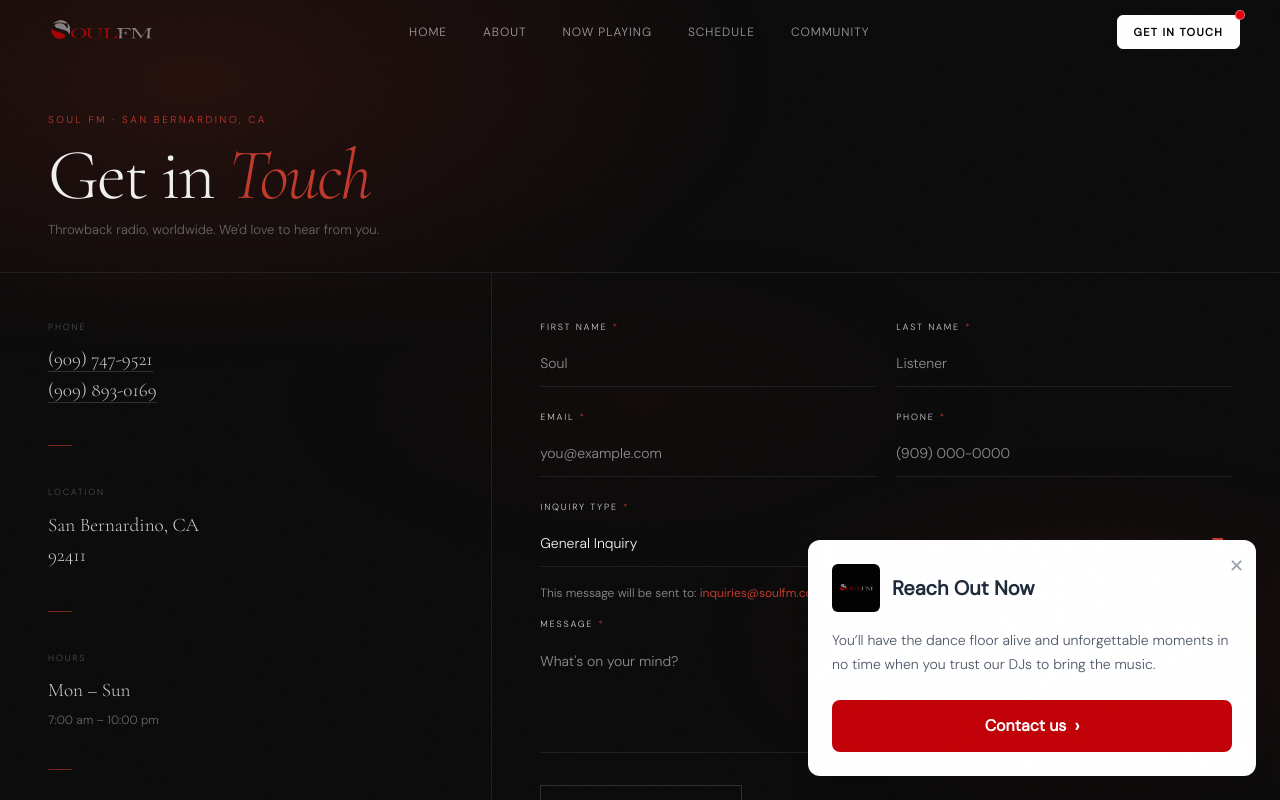
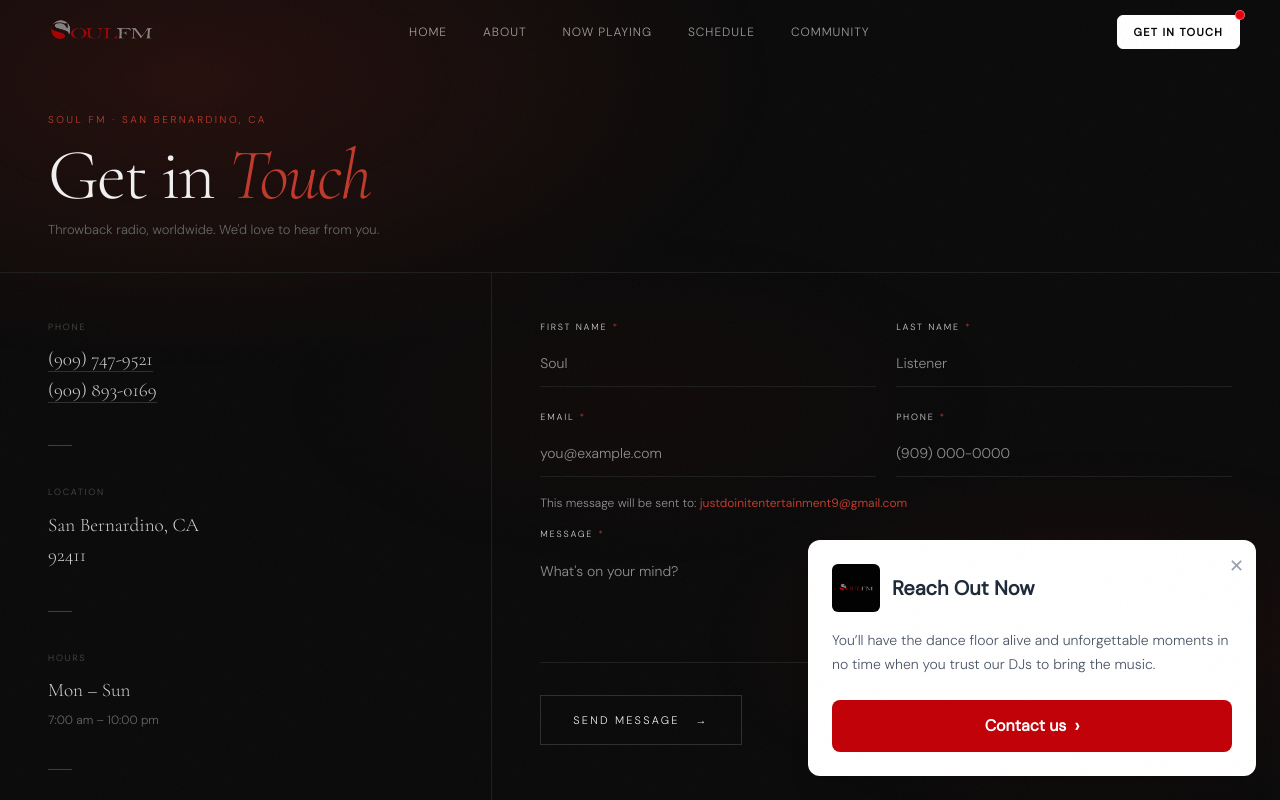
Before and after one commit to duyansiyam/Soul-FM, a React (Vite) app: page /contact-us in a window 1280 px wide. Shown: the top 800 px of the page. Built offline with nearby package versions, Linux system fonts and the light colour scheme.

Commit message:
add resend env and api

```diff
--- a/package.json
+++ b/package.json
@@ -17,7 +17,8 @@
     "react": "^19.2.4",
     "react-dom": "^19.2.4",
     "react-icons": "^5.6.0",
-    "react-router-dom": "^7.14.0"
+    "react-router-dom": "^7.14.0",
+    "resend": "^6.12.2"
   },
   "devDependencies": {
     "@eslint/js": "^9.39.4",
--- a/src/components/ContactUsComponents/ContactForm.jsx
+++ b/src/components/ContactUsComponents/ContactForm.jsx
@@ -1,5 +1,4 @@
 import { useState } from "react";
-import inquiryOptions from "./inquiryOptions";
 
 function ContactForm() {
   const [fields, setFields] = useState({
@@ -7,24 +6,28 @@ function ContactForm() {
     lastName: "",
     email: "",
     phone: "",
-    inquiryType: "general",
     message: "",
   });
 
   const [errors, setErrors] = useState({});
   const [submitted, setSubmitted] = useState(false);
+  const [loading, setLoading] = useState(false);
 
-  const selectedEmail = inquiryOptions[fields.inquiryType].email;
+  const recipientEmail = "justdoinitentertainment9@gmail.com";
 
   const handleChange = (e) => {
     const { name, value } = e.target;
+
     setFields((prev) => ({ ...prev, [name]: value }));
+
     if (errors[name]) {
       setErrors((prev) => ({ ...prev, [name]: false }));
     }
   };
 
-  const handleSubmit = () => {
+  const handleSubmit = async (e) => {
+    e.preventDefault();
+
     const newErrors = {};
     Object.entries(fields).forEach(([key, val]) => {
       if (!String(val).trim()) newErrors[key] = true;
@@ -36,28 +39,52 @@ function ContactForm() {
       return;
     }
 
-    const subject = encodeURIComponent(
-      `Soul FM Contact – ${inquiryOptions[fields.inquiryType].label} – ${fields.firstName} ${fields.lastName}`
-    );
+    setLoading(true);
+    setSubmitted(false);
 
-    const body = encodeURIComponent(
-      `Inquiry Type: ${inquiryOptions[fields.inquiryType].label}
-To: ${selectedEmail}
+    const formData = new FormData();
+    formData.append("access_key", "085b1def-60c6-4ede-a317-447945b281ce");
+    formData.append("subject", `Soul FM Contact Form - ${fields.firstName} ${fields.lastName}`);
+    formData.append("from_name", `${fields.firstName} ${fields.lastName}`);
+    formData.append("replyto", fields.email);
 
-Name: ${fields.firstName} ${fields.lastName}
-Email: ${fields.email}
-Phone: ${fields.phone}
+    formData.append("First Name", fields.firstName);
+    formData.append("Last Name", fields.lastName);
+    formData.append("Email", fields.email);
+    formData.append("Phone", fields.phone);
+    formData.append("Message", fields.message);
 
-Message:
-${fields.message}`
-    );
+    try {
+      const response = await fetch("https://api.web3forms.com/submit", {
+        method: "POST",
+        body: formData,
+      });
 
-    window.location.href = `mailto:${selectedEmail}?subject=${subject}&body=${body}`;
+      const data = await response.json();
+
+      if (data.success) {
         setSubmitted(true);
+        setFields({
+          firstName: "",
+          lastName: "",
+          email: "",
+          phone: "",
+          message: "",
+        });
+        setErrors({});
+      } else {
+        alert("Something went wrong. Please try again.");
+      }
+    } catch (error) {
+      alert("Unable to send message. Please try again.");
+    } finally {
+      setLoading(false);
+    }
   };
 
   return (
     <section className="sfm-form-wrap sfm-anim-4">
+      <form onSubmit={handleSubmit}>
         <div className="sfm-field-row">
           <div className="sfm-field">
             <label className="sfm-label">
@@ -118,24 +145,8 @@ ${fields.message}`
           </div>
         </div>
 
-      <div className="sfm-field">
-        <label className="sfm-label">
-          Inquiry Type <span>*</span>
-        </label>
-        <select
-          className={`sfm-input${errors.inquiryType ? " error" : ""}`}
-          name="inquiryType"
-          value={fields.inquiryType}
-          onChange={handleChange}
-        >
-          <option value="general">General Inquiry</option>
-          <option value="advertising">Advertising</option>
-          <option value="songRequest">Song Request</option>
-        </select>
-      </div>
-
         <p className="sfm-selected-email">
-        This message will be sent to: <strong>{selectedEmail}</strong>
+          This message will be sent to: <strong>{recipientEmail}</strong>
         </p>
 
         <div className="sfm-field">
@@ -152,16 +163,19 @@ ${fields.message}`
           />
         </div>
 
-      <button className="sfm-btn" onClick={handleSubmit}>
-        <span className="sfm-btn-text">Send Message</span>
+        <button className="sfm-btn" type="submit" disabled={loading}>
+          <span className="sfm-btn-text">
+            {loading ? "Sending..." : "Send Message"}
+          </span>
           <span className="sfm-btn-arrow">→</span>
         </button>
 
         {submitted && (
           <p className="sfm-success">
-          Message prepared — we&apos;ll tune in soon.
+            Message sent successfully — we&apos;ll tune in soon.
           </p>
         )}
+      </form>
     </section>
   );
 }
--- a/src/components/ContactUsComponents/ContactInfo.jsx
+++ b/src/components/ContactUsComponents/ContactInfo.jsx
@@ -34,7 +34,9 @@ function ContactInfo() {
       <div>
         <p className="sfm-info-label">Main Email</p>
         <p className="sfm-info-value">
-          <a href="mailto:inquiries@soulfm.com">inquiries@soulfm.com</a>
+          <a href="mailto:inquiries.soulfm@gmail.com">
+            inquiries.soulfm@gmail.com
+          </a>
         </p>
       </div>
     </aside>
--- a/src/components/ContactUsComponents/inquiryOptions.js
+++ /dev/null
@@ -1,16 +0,0 @@
-const inquiryOptions = {
-  general: {
-    label: "General Inquiry",
-    email: "inquiries@soulfm.com",
-  },
-  advertising: {
-    label: "Advertising",
-    email: "ads@soulfm.com",
-  },
-  songRequest: {
-    label: "Song Request",
-    email: "requests@soulfm.com",
-  },
-};
-
-export default inquiryOptions;
```
Also changed, not shown: api/send-email.js (added), 1 other file (tests, documents, lock files or other folders). Lines whose indentation alone changed are shown as unchanged.
